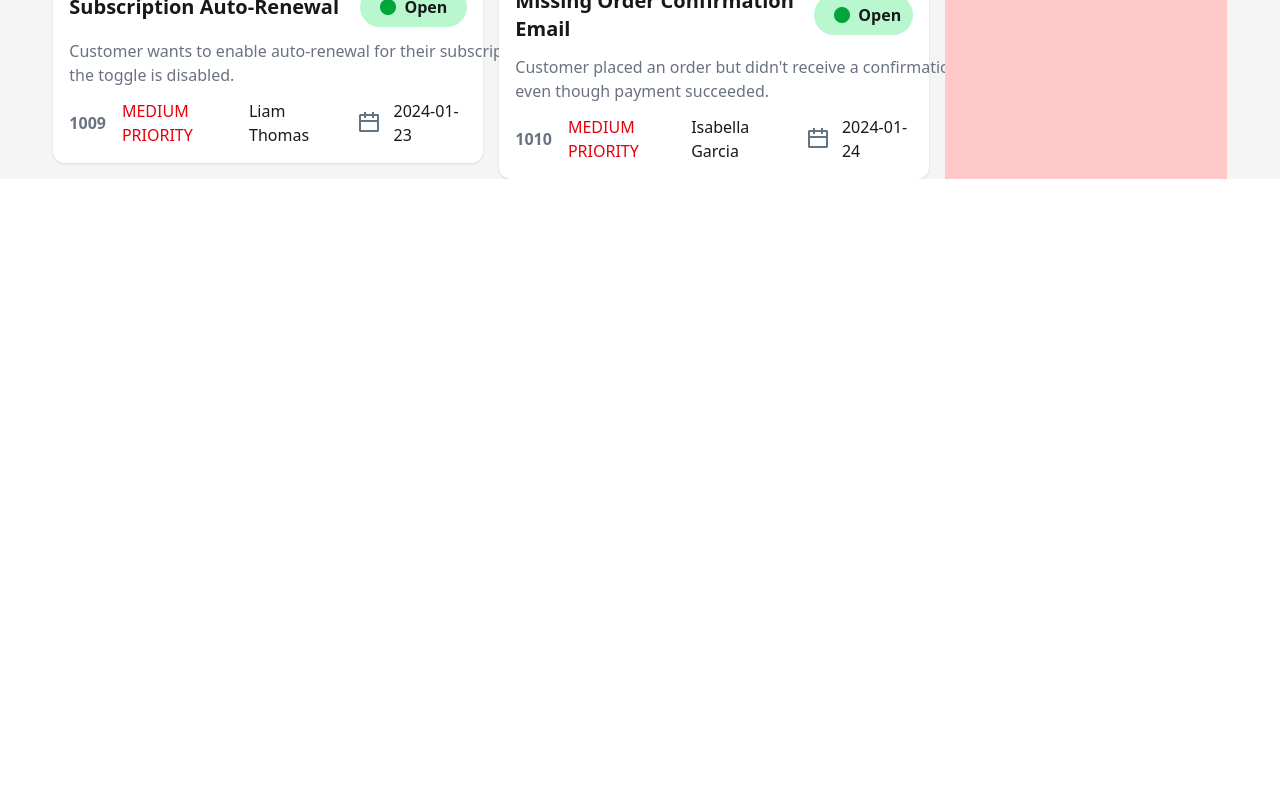
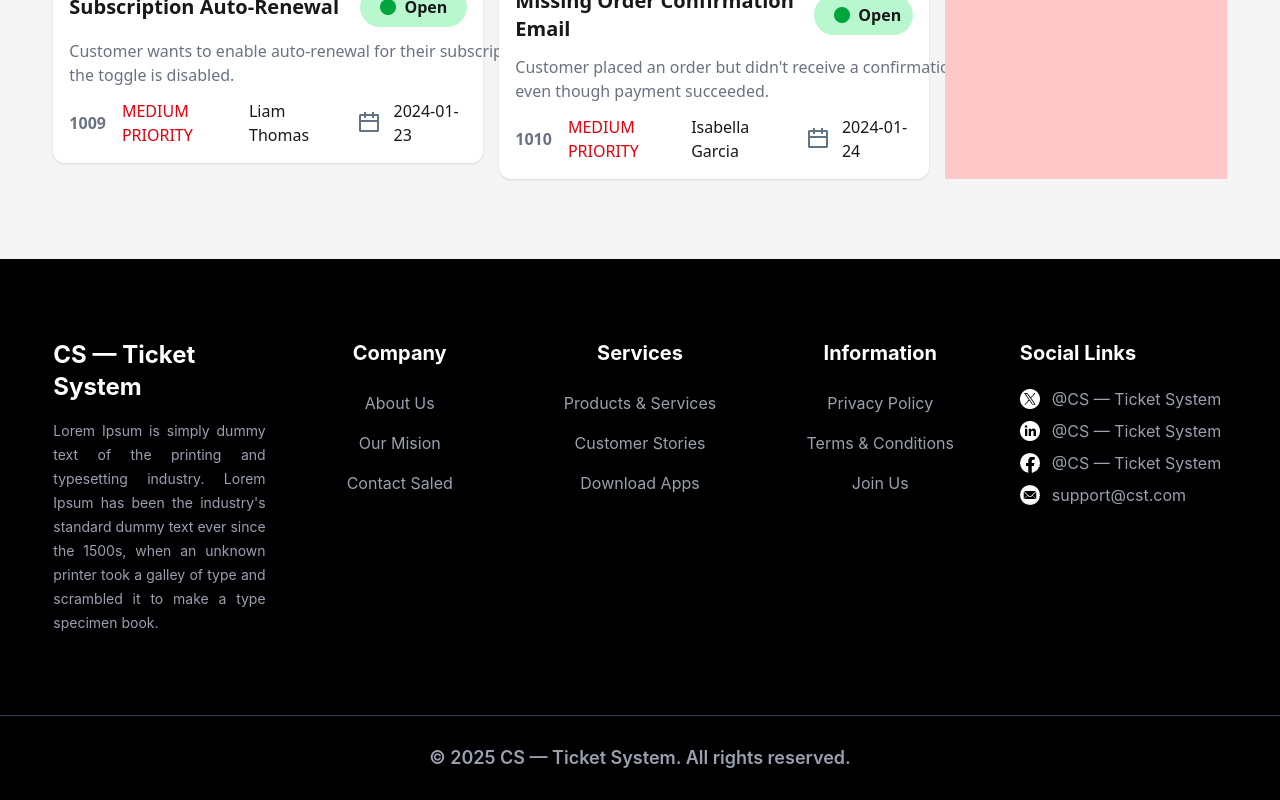
Before and after one commit to jahiddeveloper/Ticket-System, a React (Vite) app: page / in a window 1280 px wide. Shown: the part 1393-2193 px from the top of the page. Before the commit the page ends 1572 px from the top, so only its background shows below. Built offline with nearby package versions, Linux system fonts and the light colour scheme.

Commit message:
Footer section is compleat

```diff
--- a/src/App.jsx
+++ b/src/App.jsx
@@ -1,17 +1,21 @@
+import { Suspense } from "react";
 import "./App.css";
 import Tickets from "./Component/Tickets/Tickets";
 import Hero from "./Hero";
 import Navbar from "./Navbar";
+import Footer from "./Footer";
 
-let fetchTickets = fetch("/Ticket.json")
-.then(res => res.json());
+let fetchTickets = fetch("/Ticket.json").then((res) => res.json());
 
 function App() {
   return (
     <>
       <Navbar></Navbar>
       <Hero></Hero>
-      <Tickets fetchTickets = {fetchTickets}></Tickets>
+      <Suspense fallback={<h3>Just a sec</h3>}>
+        <Tickets fetchTickets={fetchTickets}></Tickets>
+      </Suspense>
+      <Footer></Footer>
     </>
   );
 }
--- a/src/Component/Tickets/Tickets.jsx
+++ b/src/Component/Tickets/Tickets.jsx
@@ -11,9 +11,9 @@ const Tickets = ({ fetchTickets }) => {
         <div className="col-span-9 mx-2 md:mx-0">
           <h1>Customer Tickets</h1>
           <div className="grid grid-cols-1 md:grid-cols-2 gap-4">
-            {
-                ticketData.map(ticket => <TicketCard ticket = {ticket}></TicketCard>)
-            }
+            {ticketData.map((ticket) => (
+              <TicketCard ticket={ticket}></TicketCard>
+            ))}
           </div>
         </div>
 
--- /dev/null
+++ b/src/Footer.jsx
@@ -0,0 +1,89 @@
+import React from "react";
+import x from "./assets/x-mail.png";
+import l from "./assets/in.png";
+import f from "./assets/meta.png";
+import m from "./assets/mail.png";
+
+const Footer = () => {
+  return (
+    <div className="bg-black font text-white mt-10 md:mt-20">
+      <div className="md:w-11/12 mx-auto">
+        <div className="grid grid-cols-1 md:grid-cols-5 gap-7 justify-items-center py-10 md:py-20">
+          <div className="w-full">
+            <h3 className="text-2xl font-bold text-center md:text-left">
+              CS — Ticket System
+            </h3>
+            <p className="md:text-justify text-sm leading-6 mt-4 text-gray-400 text-center">
+              Lorem Ipsum is simply dummy text of the printing and typesetting
+              industry. Lorem Ipsum has been the industry's standard dummy text
+              ever since the 1500s, when an unknown printer took a galley of
+              type and scrambled it to make a type specimen book.
+            </p>
+          </div>
+
+          <div className="w-full text-center">
+            <h3 className="text-xl font-bold">Company</h3>
+            <div className="mt-4 leading-10 text-gray-400">
+              <a href="">About Us</a>
+              <br />
+              <a href="">Our Mision</a>
+              <br />
+              <a href="">Contact Saled</a>
+            </div>
+          </div>
+
+          <div className="text-center">
+            <h3 className="text-xl font-bold">Services</h3>
+            <div className="mt-4 leading-10 text-gray-400">
+              <a href="">Products & Services</a>
+              <br />
+              <a href="">Customer Stories</a>
+              <br />
+              <a href="">Download Apps</a>
+            </div>
+          </div>
+
+          <div className="text-center">
+            <h3 className="text-xl font-bold">Information</h3>
+            <div className="mt-4 leading-10 text-gray-400">
+              <a href="">Privacy Policy</a>
+              <br />
+              <a href="">Terms & Conditions</a>
+              <br />
+              <a href="">Join Us</a>
+            </div>
+          </div>
+
+          <div>
+            <h3 className="text-xl font-bold">Social Links</h3>
+            <div className="mt-4 text-gray-400 leading-8">
+              <div className="flex items-center">
+                <img src={x} alt="" />
+                <p className="ml-3">@CS — Ticket System</p>
+              </div>
+              <div className="flex items-center">
+                <img src={l} alt="" />
+                <p className="ml-3">@CS — Ticket System</p>
+              </div>
+              <div className="flex items-center">
+                <img src={f} alt="" />
+                <p className="ml-3">@CS — Ticket System</p>
+              </div>
+              <div className="flex items-center">
+                <img src={m} alt="" />
+                <p className="ml-3">support@cst.com</p>
+              </div>
+            </div>
+          </div>
+        </div>
+      </div>
+      <div className="border-t-1 border-gray-700">
+        <p className="text-gray-400 font-semibold text-center text-lg py-7">
+          © 2025 CS — Ticket System. All rights reserved.
+        </p>
+      </div>
+    </div>
+  );
+};
+
+export default Footer;
```
Also changed, not shown: src/Component/TicketCard/TicketCard.jsx (+5 -9 lines).
